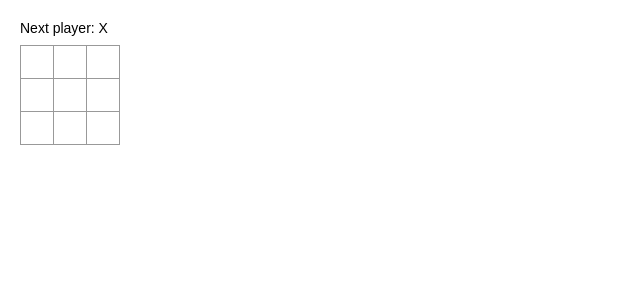
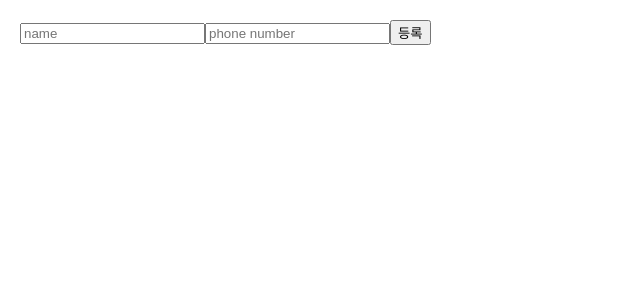
Before and after one commit to minnheima/my-app, a React (Create React App) app: page / in a window 1280 px wide. Shown: the top 300 px of the page, without its empty margins (0-640 px from the left). Built offline with nearby package versions, Linux system fonts and the light colour scheme.

Commit message:
(new project)주소록만들기

```diff
--- a/src/App.js
+++ b/src/App.js
@@ -1,25 +1,79 @@
-import logo from './logo.svg';
+// import { info } from 'node-sass';
+import React, { Component } from 'react';
 import './App.css';
+import PhoneForm from './Components/PhoneForm';
+import PhoneInfoList from './Components/PhoneInfoList';
 
-function App() {
-  return (
-    <div className="App">
-      <header className="App-header">
-        <img src={logo} className="App-logo" alt="logo" />
-        <p>
-          Edit <code>src/App.js</code> and save to reload.
-        </p>
-        <a
-          className="App-link"
-          href="https://reactjs.org"
-          target="_blank"
-          rel="noopener noreferrer"
-        >
-          Learn React
-        </a>
-      </header>
-    </div>
-  );
+// function App() {
+//   return (
+//     <div className="App">
+//       <header className="App-header">
+//         <img src={logo} className="App-logo" alt="logo" />
+//         <p>
+//           Edit <code>src/App.js</code> and save to reload.
+//         </p>
+//         <a
+//           className="App-link"
+//           href="https://reactjs.org"
+//           target="_blank"
+//           rel="noopener noreferrer"
+//         >
+//           Learn React
+//         </a>
+//       </header>
+//     </div>
+//   );
+// }
+class App extends Component {
+  //id는 렌더링 될 필요가 없기 때문에 state 넣어주지 않아도 된다
+  id = 0;
+  state = {
+    information: [],
+  }
+
+  handleCreate = (data) => {
+    const { information } = this.state;
+    this.setState({
+      information: information.concat(Object.assign({}, data, {
+        id: this.id++
+      }))
+    });
+  }
+  handleRemove = (id)=> {
+    const { information } = this.state;
+    this.setState({
+      information: information.filter(info => info.id !== id)
+    });
+  }
+  handleUpdate = (id, data) => {
+    const { information } = this.state;
+    this.setState({
+      information: information.map(
+        info => {
+          if(info.id === id){
+            return {
+              id,
+              ...data,
+            };
+          }
+          return info;
+        }
+      )
+    });
+  }
+
+  render(){
+    return (
+      <div>
+        <PhoneForm onCreate={this.handleCreate} />
+        <PhoneInfoList
+          data={this.state.information}
+          onRemove={this.handleRemove}
+          onUpdate={this.handleUpdate}
+        />
+      </div>
+    )
+  }
 }
 
 export default App;
--- /dev/null
+++ b/src/Components/PhoneForm.js
@@ -0,0 +1,45 @@
+import React, { Component } from 'react';
+
+class PhoneForm extends Component {
+  state = {
+    name: '',
+    phone: '',
+  }
+
+  handleChange = (e) => {
+    this.setState({
+      [e.target.name]: e.target.value
+    });
+  }
+
+  handleSubmit = (e) => {
+    e.preventDefault();
+    this.props.onCreate(this.state);
+    this.setState({
+      name: '',
+      phone: '',
+    })
+  }
+
+  render() {
+    return (
+      <form onSubmit={this.handleSubmit}>
+        <input
+          name="name"
+          placeholder="name"
+          onChange={this.handleChange}
+          value={this.state.name}
+        />
+        <input
+          name="phone"
+          placeholder="phone number"
+          onChange={this.handleChange}
+          value={this.state.phone}
+        />
+        <button type='submit'>등록</button>
+      </form>
+    );
+  }
+}
+
+export default PhoneForm;
--- /dev/null
+++ b/src/Components/PhoneInfo.js
@@ -0,0 +1,84 @@
+import React, { Component, Fragment } from 'react';
+
+class PhoneInfo extends Component {
+  state = {
+    editing: false,
+    name: '',
+    phone: ''
+  }
+
+  handleRemove = ()=> {
+    const { info, onRemove } = this.props;
+    onRemove(info.id);
+  }
+  handleToggleEdit = () => {
+    // true 에서 false로
+      // onUpdate
+    // false 에서 true로
+      // state 에 info 값들 넣어주기
+    const { info, onUpdate } = this.props;
+    if(this.state.editing){
+      onUpdate(info.id, {
+        name: this.state.name,
+        phone: this.state.phone
+      });
+    } else {
+      this.setState({
+        name: info.name,
+        phone: info.phone,
+      })
+    }
+    this.setState({
+      editing: !this.state.editing,
+    })
+  }
+  handleChange = (e) => {
+    this.setState({
+      [e.target.name]: e.target.value
+    })
+  }
+  render() {
+    const { name, phone } = this.props.info;
+    const { editing } = this.state;
+    const style = {
+      border: '1px solid black',
+      padding: '8px',
+      margin: '8px',
+    }
+
+    return (
+      <div style={style}>
+      {
+        editing ? (
+          <Fragment>
+            <div>
+              <input
+                name="name"
+                onChange={this.handleChange}
+                value={this.state.name}
+              />
+            </div>
+            <div>
+              <input
+                name="phone"
+                onChange={this.handleChange}
+                value={this.state.phone}
+                />
+            </div>
+        </Fragment>
+        ) : (
+          <Fragment>
+          <div><b>{name}</b></div>
+          <div>{phone}</div>
+        </Fragment>
+        )
+      }
+        <button onClick={this.handleRemove}>삭제</button>
+        <button onClick={this.handleToggleEdit}>수정</button>
+      </div>
+
+    );
+  }
+}
+
+export default PhoneInfo;
--- /dev/null
+++ b/src/Components/PhoneInfoList.js
@@ -0,0 +1,30 @@
+import React, { Component } from 'react';
+import PhoneInfo from './PhoneInfo';
+
+class PhoneInfoList extends Component {
+  static defaultProps = {
+    data : []
+  }
+
+  render() {
+    const { data, onRemove , onUpdate} = this.props;
+    const list  = data.map(
+      info => (
+        <PhoneInfo
+          onRemove={onRemove}
+          onUpdate={onUpdate}
+          info={info}
+          key={info.id}
+        />
+      )
+    );
+
+    return (
+      <div>
+        {list}
+      </div>
+    );
+  }
+}
+
+export default PhoneInfoList;
--- a/src/index.js
+++ b/src/index.js
@@ -1,124 +1,11 @@
+
 import React from 'react';
 import ReactDOM from 'react-dom/client';
+import App from './App';
 import './index.css';
 
-// class Square extends React.Component {
-//   render() {
-//     return (
-//       <button className="square"  onClick={() => this.props.onClick()}>
-//         {this.props.value}
-//       </button>
-//     );
-//   }
-// }
-//* Square 클래스를 함수 컴포넌트로 바꿔보기 */
-function Square(props){
-  return(
-    <button className="square" onClick={props.onClick}>
-      {props.value}
-    </button>
-  )
-}
-
-class Board extends React.Component {
-  constructor(props){
-    super(props);
-    this.state = {
-      squares: Array(9).fill(null),
-      xIsNext: true,
-    };
-  }
-
-  handleClick(i){
-    const squares = this.state.squares.slice();
-    if(calculateWinner(squares) || squares[i]){
-      return;
-    }
-    squares[i] = this.state.xIsNext ? 'X' : 'O';
-    this.setState({
-      squares: squares,
-      xIsNext: !this.state.xIsNext,
-    });
-  }
-
-  renderSquare(i) {
-    return (
-      <Square value={this.state.squares[i]}
-        onClick={() => this.handleClick(i)}
-      />
-    );
-  }
-
-  render() {
-    const winner = calculateWinner(this.state.squares);
-    let status;
-    if(winner){
-      status = 'Winner: ' + winner;
-    }else {
-      status = 'Next player: ' + (this.state.xIsNext ? 'X' : 'O');
-    }
-
-    return (
-      <div>
-        <div className="status">{status}</div>
-        <div className="board-row">
-          {this.renderSquare(0)}
-          {this.renderSquare(1)}
-          {this.renderSquare(2)}
-        </div>
-        <div className="board-row">
-          {this.renderSquare(3)}
-          {this.renderSquare(4)}
-          {this.renderSquare(5)}
-        </div>
-        <div className="board-row">
-          {this.renderSquare(6)}
-          {this.renderSquare(7)}
-          {this.renderSquare(8)}
-        </div>
-      </div>
-    );
-  }
-}
-
-class Game extends React.Component {
-  render() {
-    return (
-      <div className="game">
-        <div className="game-board">
-          <Board />
-        </div>
-        <div className="game-info">
-          <div>{/* status */}</div>
-          <ol>{/* TODO */}</ol>
-        </div>
-      </div>
-    );
-  }
-}
 
 // ========================================
 
 const root = ReactDOM.createRoot(document.getElementById("root"));
-root.render(<Game />);
-
-//승자 계산하기
-function calculateWinner(squares) {
-  const lines = [
-    [0, 1, 2],
-    [3, 4, 5],
-    [6, 7, 8],
-    [0, 3, 6],
-    [1, 4, 7],
-    [2, 5, 8],
-    [0, 4, 8],
-    [2, 4, 6],
-  ];
-  for (let i = 0; i < lines.length; i++) {
-    const [a, b, c] = lines[i];
-    if (squares[a] && squares[a] === squares[b] && squares[a] === squares[c]) {
-      return squares[a];
-    }
-  }
-  return null;
-}
+root.render(<App />);
```
